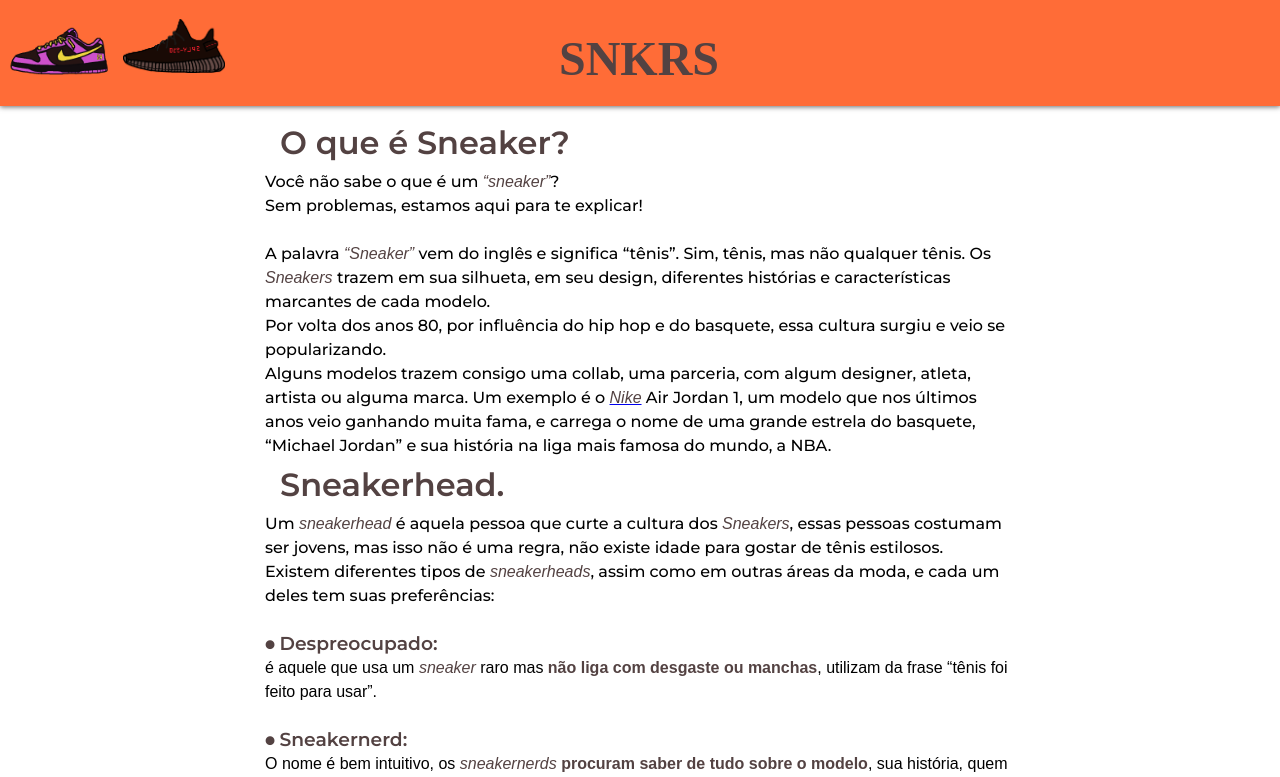
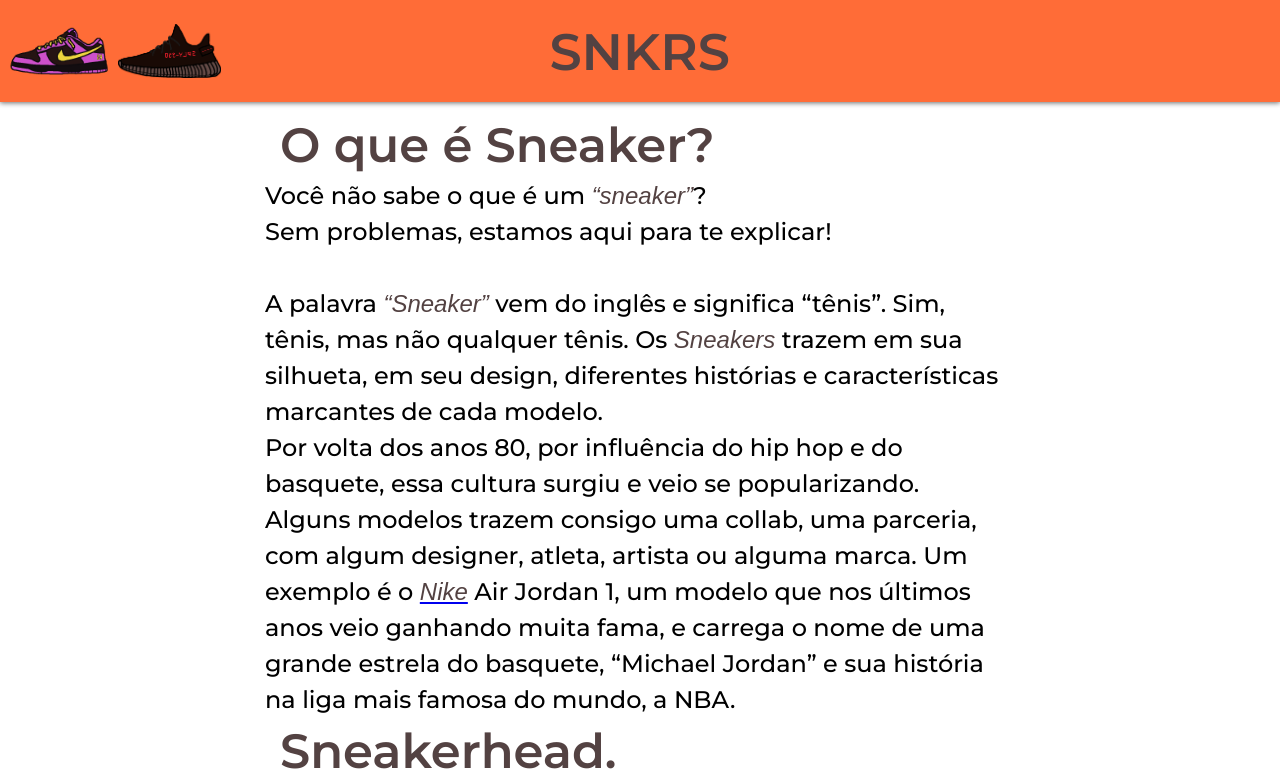
Before and after one commit to NessKawl/sneakers, a plain HTML site: page index.html in a window 1280 px wide. Shown: the top 777 px of the page. Drawn offline with Linux system fonts and the light colour scheme; a web font is replaced by a local one.

Commit message:
modifiquei cabeçalho e tamanho de fonte

```diff
--- a/index.css
+++ b/index.css
@@ -32,25 +32,21 @@
 header {
     background-color: rgba(255, 68, 0, 0.785);
     box-shadow: 0px 1px 5px rgba(0, 0, 0, 0.581);
+    font-family: var(--fonte3);
+    font-size: 2vmax;
+    display: flex;
+    flex-direction: row;
+    align-items: center;
 }
 
 header > img {
-    width: 8%;
+    max-width: 8%;
     margin-left: 8px;
 }
 
-#yeezy{
-    margin-bottom: 29px;
-}
-
-#logo-escrita {
-    font-family: var(--fonte3);
-    font-size: 3em;
-    position: absolute;
-    left: 50vw;
-    top: 12.5vh;
-
-    transform: translate(-7.5vw, -10.5vh);
+header > h1 {
+    position: relative;
+    left: 24.5vw;
 }
 
 #box {
@@ -92,6 +88,7 @@
     margin: auto;
     max-width: 750px;
     line-height: 1.5em;
+    font-size: 3vh;
 }
 
 section > p {
--- a/index.html
+++ b/index.html
@@ -10,9 +10,9 @@
 </head>
 <body>
     <header>
-        <h1 id="logo-escrita">SNKRS</h1>
         <img src="img/dunk.png">
         <img src="img/yeezy2.png" id="yeezy">
+        <h1>SNKRS</h1>
     </header>
     <main>
         <!-- <div id="box">
```
